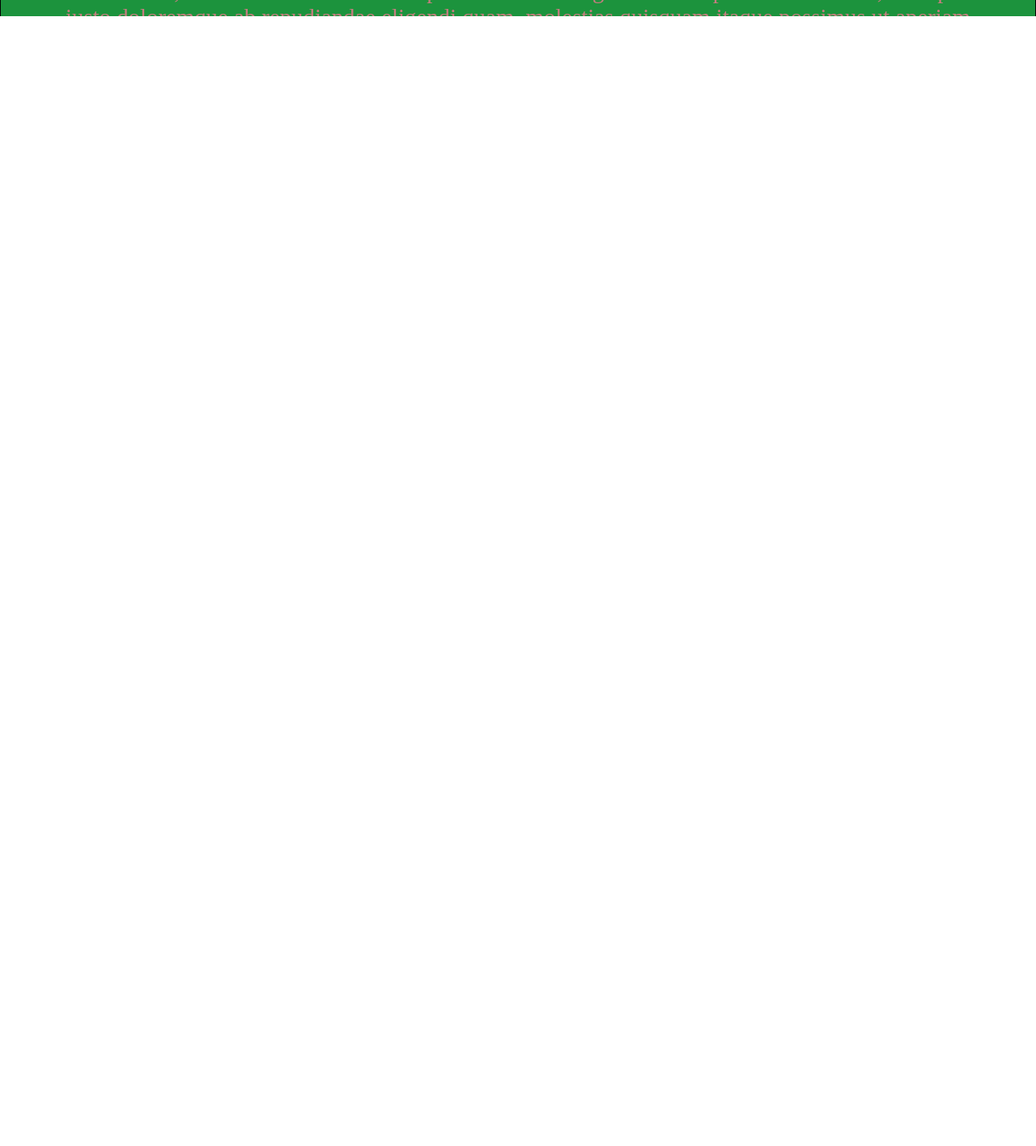
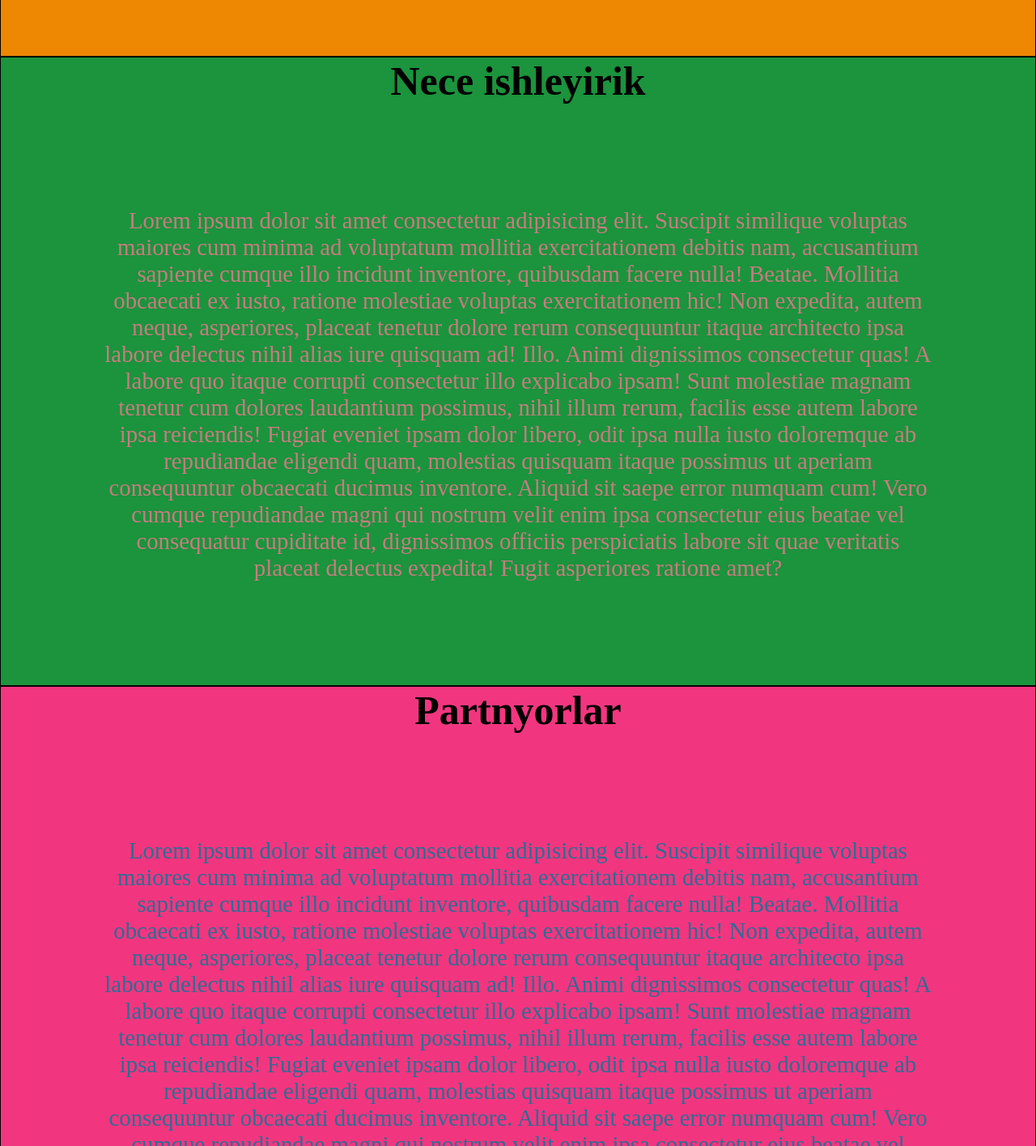
Before and after one commit to SavalanQorxmaz/lesson5_responsiveHeaderExercise, a plain HTML site: page index.html in a window 1280 px wide. Shown: the part 780-2195 px from the top of the page at 81% size. Before the commit the page ends 800 px from the top, so only its background shows below. Drawn offline with Linux system fonts and the light colour scheme.

Commit message:
change scroll behaviour

```diff
--- a/assets/script/main.js
+++ b/assets/script/main.js
@@ -22,7 +22,7 @@ menu.addEventListener(`click`, () => {
 
 
 close.onclick = () => {
-        mobileMenu.style.left = "-70%"
+    mobileMenu.style.left = "-70%"
     mobileMenu.style.transition = "1s"
     mobileMenuBack.style.display = "none"
 }
@@ -49,7 +49,7 @@ mobileMenu.addEventListener(`click`, e => {
     console.log(e.target.tagName)
     if((e.target.tagName == "A")&&(!e.target.hasAttribute("target"))){
         mobileMenu.style.left = "-70%"
-        mobileMenu.style.transition = "0.2s"
+        mobileMenu.style.transition = "1s"
         mobileMenuBack.style.display = "none"
 
     }
--- a/assets/scss/style.scss
+++ b/assets/scss/style.scss
@@ -6,9 +6,15 @@
     list-style-type: none;
     font-size: 1.2rem;
     text-decoration: none;
+
 }
 
+html {
+    overflow-y: auto;
+    scroll-behavior: smooth;
+    scroll-padding-top: 9vh;
 
+}
 
 
 header {
@@ -175,10 +181,10 @@ header {
 
 main {
 
-    height: 91vh;
-    overflow-y: auto;
-    scroll-behavior: smooth;
-    transition: 2s;
+    // height: 91vh;
+    // overflow-y: auto;
+    // scroll-behavior: smooth;
+    // scroll-margin-top: 9vh;
 
 
 
@@ -198,6 +204,7 @@ section {
     p {
 
         font-size: 1.5rem;
+        padding: 10%;
     }
 }
 }
--- a/index.html
+++ b/index.html
@@ -88,8 +88,7 @@
                 Animi dignissimos consectetur quas! A labore quo itaque corrupti consectetur illo explicabo ipsam! Sunt molestiae magnam tenetur cum dolores laudantium possimus, nihil illum rerum, facilis esse autem labore ipsa reiciendis!
                 Fugiat eveniet ipsam dolor libero, odit ipsa nulla iusto doloremque ab repudiandae eligendi quam, molestias quisquam itaque possimus ut aperiam consequuntur obcaecati ducimus inventore. Aliquid sit saepe error numquam cum!
                 Vero cumque repudiandae magni qui nostrum velit enim ipsa consectetur eius beatae vel consequatur cupiditate id, dignissimos officiis perspiciatis labore sit quae veritatis placeat delectus expedita! Fugit asperiores ratione amet?
-        </p>
-        <p>Lorem ipsum dolor sit amet consectetur adipisicing elit. Hic perferendis, sed corporis cumque consequatur nesciunt sint repellendus ut eaque dolore voluptatum at? Cupiditate, dolorum. Tempore cum quo sed mollitia ipsa.
+        Lorem ipsum dolor sit amet consectetur adipisicing elit. Hic perferendis, sed corporis cumque consequatur nesciunt sint repellendus ut eaque dolore voluptatum at? Cupiditate, dolorum. Tempore cum quo sed mollitia ipsa.
             Lorem ipsum dolor sit amet consectetur adipisicing elit. Eaque quos ad suscipit dignissimos deserunt. Laudantium quidem provident ad at, obcaecati nam vero numquam deleniti ab dolorem quod minus nemo porro.
             Iusto libero, facere laudantium at dignissimos omnis consectetur recusandae, quisquam dolores harum illum dolorum vitae culpa sint aliquid officiis fuga quasi? Dicta quos excepturi suscipit libero atque, eos recusandae cumque!
             Maxime sequi itaque rerum eum iusto reiciendis! Omnis provident aliquam cupiditate, cum maiores eaque dolores, dicta animi, quia ut aperiam itaque ullam quae suscipit amet eius perferendis pariatur deserunt ratione!
```
Also changed, not shown: assets/css/style.css, 1 other file.
